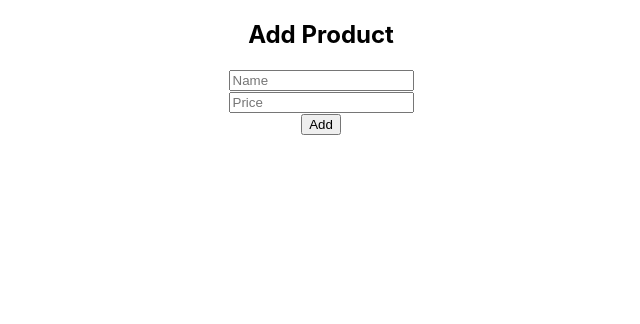
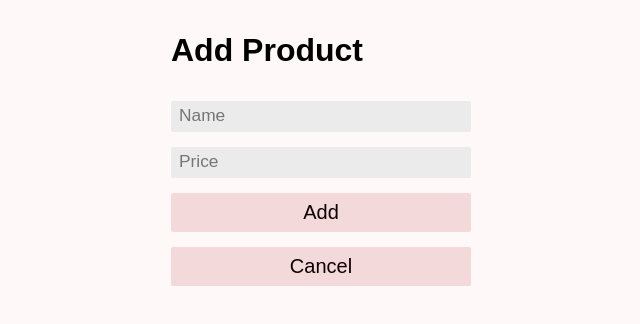
Before and after one commit to FlorenceMawusi/mpharma-products-app, a React (Create React App) app: page / in a window 1280 px wide. Shown: the top 324 px of the page, without its empty margins (319-959 px from the left). Built offline with nearby package versions, Linux system fonts and the light colour scheme; no server answers.

Commit message:
adding some css

```diff
--- a/src/App.css
+++ b/src/App.css
@@ -1,38 +1,201 @@
-.App {
-  text-align: center;
+
+:root {
+  --surface-color: #fff;
+  --curve: 40;
 }
 
-.App-logo {
-  height: 40vmin;
-  pointer-events: none;
+* {
+  box-sizing: border-box;
 }
 
-@media (prefers-reduced-motion: no-preference) {
-  .App-logo {
-    animation: App-logo-spin infinite 20s linear;
-  }
+body {
+  font-family: 'Noto Sans JP', sans-serif;
+  background-color: #fef8f8;
 }
 
-.App-header {
-  background-color: #282c34;
-  min-height: 100vh;
-  display: flex;
-  flex-direction: column;
-  align-items: center;
-  justify-content: center;
-  font-size: calc(10px + 2vmin);
-  color: white;
+.cards {
+  display: grid;
+  grid-template-columns: repeat(auto-fit, minmax(300px, 1fr));
+  gap: 1rem;
+  margin: 2rem 3vw;
+  padding: 0;
+  list-style-type: none;
 }
 
-.App-link {
-  color: #61dafb;
+.card {
+  position: relative;
+  display: block;
+  height: 80%;
+  border-radius: calc(var(--curve) * 1px);
+  overflow: hidden;
+  text-decoration: none;
 }
 
-@keyframes App-logo-spin {
-  from {
-    transform: rotate(0deg);
-  }
-  to {
-    transform: rotate(360deg);
-  }
+.card__image {
+  width: 100%;
+  height: auto;
 }
+
+.card__overlay {
+  position: absolute;
+  bottom: 0;
+  left: 0;
+  right: 0;
+  z-index: 1;
+  border-radius: calc(var(--curve) * 1px);
+  background-color: var(--surface-color);
+  transform: translateY(100%);
+  transition: .2s ease-in-out;
+}
+
+.card:hover .card__overlay {
+  transform: translateY(0);
+}
+
+.card__header {
+  position: relative;
+  display: flex;
+  align-items: center;
+  gap: 2em;
+  padding: 2em;
+  border-radius: calc(var(--curve) * 1px) 0 0 0;
+  background-color: var(--surface-color);
+  transform: translateY(-100%);
+  transition: .2s ease-in-out;
+}
+
+.card__arc {
+  width: 80px;
+  height: 80px;
+  position: absolute;
+  bottom: 100%;
+  right: 0;
+  z-index: 1;
+}
+
+.card__arc path {
+  fill: var(--surface-color);
+  d: path("M 40 80 c 22 0 40 -22 40 -40 v 40 Z");
+}
+
+.card:hover .card__header {
+  transform: translateY(0);
+}
+
+.card__thumb {
+  flex-shrink: 0;
+  width: 50px;
+  height: 50px;
+  border-radius: 50%;
+}
+
+.card__title {
+  font-size: 1em;
+  margin: 0 0 .3em;
+  color: #6A515E;
+}
+
+.card__tagline {
+  display: block;
+  margin: 1em 0;
+  font-family: "MockFlowFont";
+  font-size: .9em;
+  color: #D7BDCA;
+}
+
+.card__status {
+  font-size: 1em;
+  color: #D7BDCA;
+}
+
+
+
+.product_button {
+  width: 200px;
+  background-color: #e6aeb36c;
+  font-size: 15px;
+  display: block;
+  margin: 10px auto;
+  min-width: 300px;
+  padding: 8px;
+  border-radius: 8px;
+  border: none;
+  transition: all 0.5s ease 0s;
+}
+
+
+
+
+#title-Tag-Line {
+  font-size: 20px;
+
+}
+
+
+
+::-webkit-input-placeholder {
+  font-size: 1.3em;
+}
+
+.title{
+  display: block;
+  font-family: sans-serif;
+  margin: 10px auto 5px;
+  width: 300px;
+}
+
+
+.pageTitle{
+  font-size: 2em;
+  font-weight: bold;
+}
+
+
+.name {
+  background-color: #ebebeb;
+
+}
+.name:hover {
+  border-bottom: 5px solid #e6aeb36c;
+  height: 30px;
+  width: 380px;
+  transition: ease 0.5s;
+}
+
+.email {
+  background-color: #ebebeb;
+  height: 2em;
+}
+
+.email:hover {
+  border-bottom: 5px solid #e6aeb36c;
+  height: 30px;
+  width: 380px;
+  transition: ease 0.5s;
+}
+
+
+.formEntry {
+  display: block;
+  margin: 15px auto;
+  min-width: 300px;
+  padding: 8px;
+  border-radius: 2px;
+  border: none;
+  transition: all 0.5s ease 0s;
+}
+
+.submit {
+  width: 200px;
+  color: rgb(14, 0, 0);
+  background-color: #e6aeb36c;
+  font-size: 20px;
+}
+
+.submit:hover {
+  box-shadow: 15px 15px 15px 5px rgba(78, 72, 77, 0.219);
+  transform: translateY(-3px);
+  width: 300px;
+  border-top: 5px solid #0e3750;
+  border-radius: 0%;
+}
--- a/src/App.js
+++ b/src/App.js
@@ -1,7 +1,8 @@
-import React, {useState, useEffect, } from 'react'
+import React, { useState, useEffect, } from 'react'
 import './App.css';
 import Product from './Components/Product.js';
 
+const LOCAL_STORAGE_KEY = 'store_products';
 
 function App() {
 
@@ -9,9 +10,16 @@ function App() {
   const [store, setStore] = useState();
   const [productname, setProductame] = useState('');
   const [price, setPrice] = useState('');
-  //const [isadd, setIsadd] = useState(True);
+  const [productId, setProductId] = useState(null);
+  const [isAdd, setIsAdd] = useState(true);
+
 
   useEffect( () => {
+    localStorage.setItem(LOCAL_STORAGE_KEY, JSON.stringify(store))
+
+  }, [store])
+
+  useEffect(() => {
     fetch('http://www.mocky.io/v2/5c3e15e63500006e003e9795')
       .then(
         res => res.json()
@@ -22,53 +30,94 @@ function App() {
           const records = data.products.map((item, index) => ({
             id: item.id,
             name: item.name,
-            pricesIds:  item?.prices.map(item=> item.id),
+            pricesIds: item?.prices.map(item => item.id),
           }));
 
           const prices = data.products.map((post) => post.prices);
           const flatArray = prices.flat();
 
           const state = { products: records, prices: flatArray };
-          console.log('state=',state);
+          console.log('state=', state);
+
+          const storedProducts = localStorage.getItem(LOCAL_STORAGE_KEY);
+
+          console.log('localstorage=',storedProducts );
 
           setStore(state)
+          //storedProducts?setStore(storedProducts):
+          // if (storedProducts) {
+          //   setStore(state)
+          // } else{
+          //   setStore(storedProducts)
+          // }
+
 
 
         }
       )
       .catch(
-        err => console.log('err=',err)
+        err => console.log('err=', err)
       )
-  },[])
+  }, [])
 
 
-  const addProduct = (e) => {
+  const addEditProduct = (e) => {
     e.preventDefault();
 
     if (productname && price) {
 
+      if (productId == null) {
         const newPrice = {
-        id: store.prices.length +1,
-        price: price,
+          id: store.prices.length + 1,
+          price: parseInt(price),
           date: new Date().getTime().toString(),
         }
-      console.log('price',newPrice);
+        console.log('price', newPrice);
         const newProduct = {
-        id: store.products.length +1,
+          id: store.products.length + 1,
           name: productname,
           pricesIds: [newPrice.id]
         }
-      console.log('product',newProduct);
+        console.log('product', newProduct);
 
-       setStore(store =>{
+        setStore(store => {
           return ({
             prices: [...store.prices, newPrice],
             products: [...store.products, newProduct]
           })
         })
+      } else {
+        const oldProductIndex = store.products.findIndex(
+          each => productId === each.id);
 
+        const oldPriceIndex = store.prices.findIndex(
+          each => store.products[oldProductIndex].pricesIds[0] === each.id);
+
+        setStore(store => {
+
+          if(store.prices[oldPriceIndex] !== price){
+            const newPrice = {
+              id: store.prices.length + 1,
+              price: parseInt(price),
+              date: new Date().getTime().toString(),
+            }
+            store.prices.push(newPrice);
+            store.products[oldProductIndex].pricesIds.unshift(newPrice.id)
+          }
+          store.products[oldProductIndex] = {...store.products[oldProductIndex], name:productname}
+          return (
+            {
+              products: store.products,
+              prices: store.prices
+            }
+          )
+        })
+
+      }
       setProductame('');
       setPrice('');
+      setProductId(null)
+      setIsAdd(true)
 
     } else {
       console.log('empty values')
@@ -87,8 +136,12 @@ function App() {
     const specificPrice = store.prices.find((price) => price.id === id);
     console.log(specificPrice)
 
+    setIsAdd(false)
+    setProductId(specificProduct.id)
     setProductame(specificProduct.name);
     setPrice(specificPrice.price)
+
+
     // const editedProduct = {...specificProduct, ...specificProduct.name: productname}
   }
 
@@ -98,9 +151,9 @@ function App() {
     const filteredProducts = store.products.filter(product => product.id !== id);
 
 
-    console.log('f',filteredProducts)
+    console.log('f', filteredProducts)
 
-    setStore(store =>{
+    setStore(store => {
       return ({
         prices: [...store.prices],
         products: filteredProducts
@@ -112,20 +165,35 @@ function App() {
 
   }
 
-  const checkPrice = p => {
+  const cancel = e => {
+    e.preventDefault();
+    setProductame('');
+    setPrice('');
+    setProductId(null)
+    setIsAdd(true)
 
   }
 
   console.log(store?.prices);
   console.log(store?.products);
   return (
-    <div className='App'>
-      <h2>Add Product</h2>
-      <form onSubmit={addProduct}>
+    <div>
+
+
+
+      <div class="pageTitle title">
+        {isAdd?
+          <p>Add Product</p>:
+
+          <p>Edit Product</p>
+        }
+      </div>
+      <form onSubmit={addEditProduct}>
         <div>
           <input
             placeholder='Name'
             type='text'
+            className="name formEntry"
             value={productname}
             onChange={e => setProductame(e.target.value)}
           />
@@ -135,25 +203,29 @@ function App() {
           <input
             placeholder='Price'
             type='text'
+            className="name formEntry"
             value={price}
             onChange={e => setPrice(e.target.value)}
           />
 
         </div>
 
-        <button type='submit'>Add</button>
-
+        {isAdd ?
+          <button className="submit formEntry" type='submit'>Add</button> :
+          <button className="submit formEntry" type='submit'>Save</button>
+        }
+        <button className="submit formEntry" onClick={cancel}type='button'>Cancel</button>
       </form>
 
-
+      <ul className="cards">
       {store && store.products?.map(product => {
 
-        const price = store.prices?.find( price =>{
+        const price = store.prices?.find(price => {
 
-          return(price.id === product.pricesIds[0])
+          return (price.id === product.pricesIds[0])
         })
 
-        return(
+        return (
 
           <Product
             key={product.id}
@@ -165,6 +237,7 @@ function App() {
         )
       })
       }
+      </ul>
 
     </div>
   );
--- a/src/Components/Product.js
+++ b/src/Components/Product.js
@@ -1,16 +1,32 @@
 import React from 'react';
+import '../App.css';
 
 
 function Product({product, price, handleDelete, handleEdit}) {
   return (
     <>
+      <ul className="cards">
+        <li>
+          <a href="" className="card">
+            <img src="https://i.imgur.com/2DhmtJ4.jpg" className="card__image" alt="" />
+            <div className="card__overlay">
+              <div className="card__header">
+                <svg className="card__arc" xmlns="http://www.w3.org/2000/svg"><path /></svg>
+                <div className="card__header-text">
+                  <h3 className="card__title">{product.name}</h3>
+                  <span className="card__status">{price.price} cedis</span>
+                </div>
+              </div>
+              <div>
+                <button className="product_button" onClick={() => handleEdit(product.id)}>Edit</button>
+                <button className="product_button" onClick={() => handleDelete(product.id)}>Delete</button>
+              </div>
 
-      <center>
-        <h1>{product.name}</h1>
-        <h3>{price.price} cedis</h3>
-        <button onClick={() => handleEdit(product.id)}>Edit</button>
-        <button onClick={() => handleDelete(product.id)}>Delete</button>
-      </center>
+            </div>
+          </a>
+      </li>
+    </ul>
+
     </>
   );
 }
```
Lines whose indentation alone changed are shown as unchanged.
